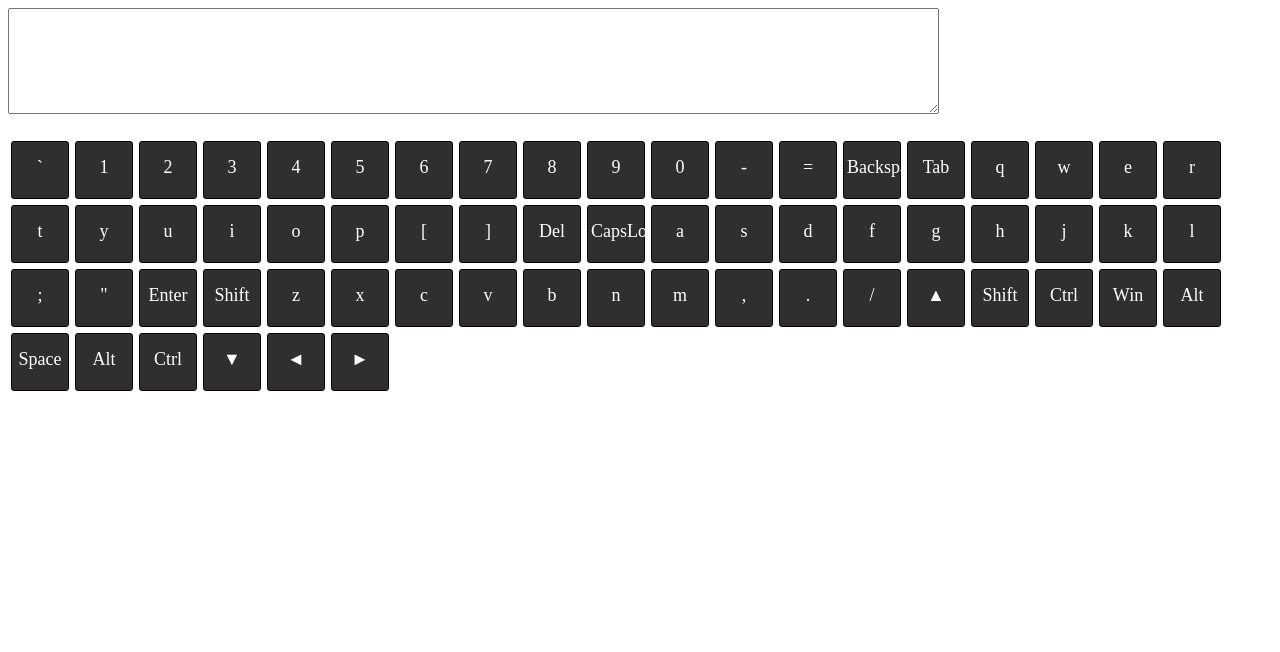
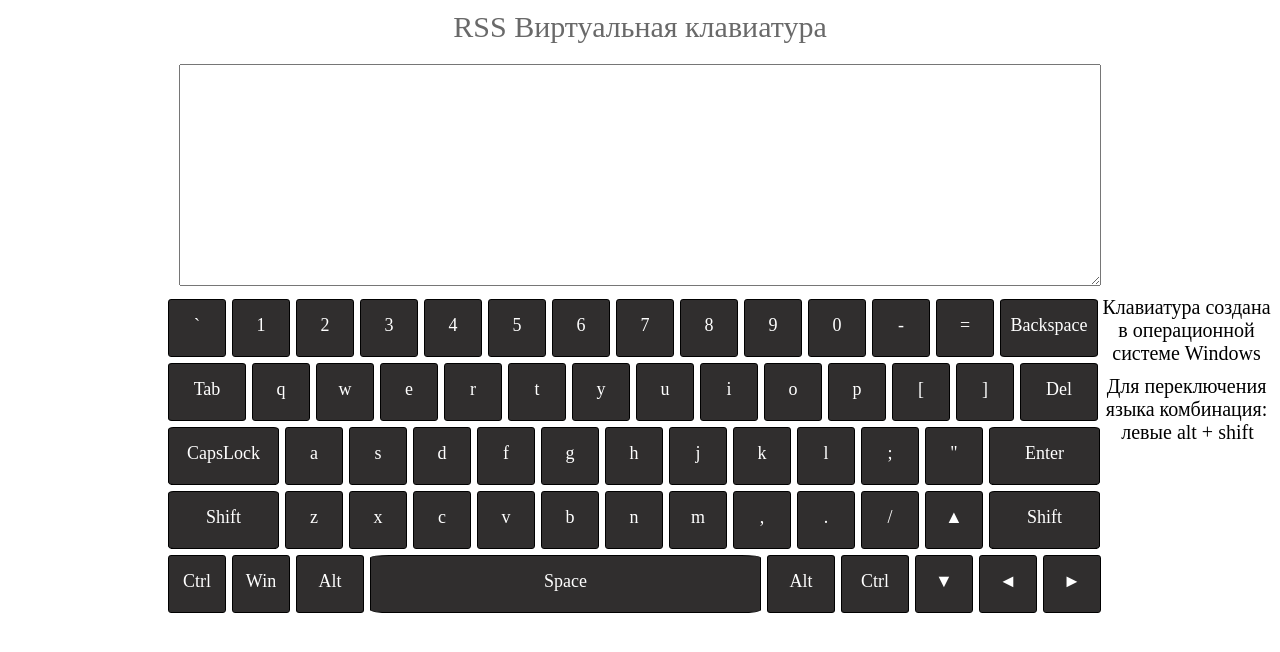
Before and after one commit to Sawyer75/Virtual-Keyboard, a plain HTML site: page Virtual-Keyboard/index.html in a window 1280 px wide. Drawn offline with Linux system fonts and the light colour scheme.

Commit message:
feat: add in html new eltments:title,description,language,conteiner and in css styles for them

```diff
--- a/Virtual-Keyboard/script.js
+++ b/Virtual-Keyboard/script.js
@@ -1,13 +1,37 @@
 const body = document.querySelector('body');
+
+// добавляем контейнер
+const conteiner = document.createElement('div');
+conteiner.setAttribute('class', 'conteiner');
+document.body.appendChild(conteiner);
+
+const title = document.createElement('p');
+title.setAttribute('class', 'title');
+const titleText = document.createTextNode("RSS Виртуальная клавиатура");
+title.appendChild(titleText)
+conteiner.appendChild(title);
+
 // добавляем поле ввода текста
 const textarea = document.createElement('textarea');
 textarea.setAttribute('id', 'textarea');
-body.appendChild(textarea);
+conteiner.appendChild(textarea);
 
 // добавляем контейнер для виртуальной клавиатуры
 const keyboardDiv = document.createElement('div');
 keyboardDiv.setAttribute('id', 'virtual-keyboard');
-document.body.appendChild(keyboardDiv);
+conteiner.appendChild(keyboardDiv);
+
+const description = document.createElement('p');
+description.setAttribute('class', 'description');
+const descriptionText = document.createTextNode("Клавиатура создана в операционной системе Windows");
+description.appendChild(descriptionText)
+conteiner.appendChild(description);
+
+const language = document.createElement('p');
+language.setAttribute('class', 'language');
+const languageText = document.createTextNode("Для переключения языка комбинация: левыe alt + shift");
+language.appendChild(languageText)
+conteiner.appendChild(language);
 
 function generateKeyboard() {
 // создаем массив клавиатуры
@@ -43,3 +67,16 @@ keyboardContainer.appendChild(rowElement);
 });
 }
 generateKeyboard();
+
+// задаем размеры отдельных клавиш
+document.getElementsByClassName('keyboard-key')[13].style.width = "90px";
+document.getElementsByClassName('keyboard-key')[14].style.width = "70px";
+document.getElementsByClassName('keyboard-key')[27].style.width = "70px";
+document.getElementsByClassName('keyboard-key')[40].style.width = "103px";
+document.getElementsByClassName('keyboard-key')[41].style.width = "103px";
+document.getElementsByClassName('keyboard-key')[28].style.width = "103px";
+document.getElementsByClassName('keyboard-key')[56].style.width = "60px";
+document.getElementsByClassName('keyboard-key')[57].style.width = "383px";
+document.getElementsByClassName('keyboard-key')[58].style.width = "60px";
+document.getElementsByClassName('keyboard-key')[53].style.width = "103px";
+document.getElementsByClassName('keyboard-key')[59].style.width = "60px";
--- a/Virtual-Keyboard/style.css
+++ b/Virtual-Keyboard/style.css
@@ -24,7 +24,27 @@
 }
 
 #textarea {
-  width: 925px;
-  height: 100px;
+  display: block;
+  width: 900px;
+  height: 200px;
+  margin: 10px auto 10px;
+  padding: 10px;
+}
+
+#virtual-keyboard {
+  width: 950px;
+  margin: 0 auto;
+
+}
+.title {
+  font-size: 30px;
+  margin: 10px auto;
+  text-align: center;
+  color: dimgrey;
   margin-bottom: 20px;
 }
+.description, .language {
+  font-size: 20px;
+  margin: 10px auto;
+  text-align: center;
+}
```
Lines whose indentation alone changed are shown as unchanged.
